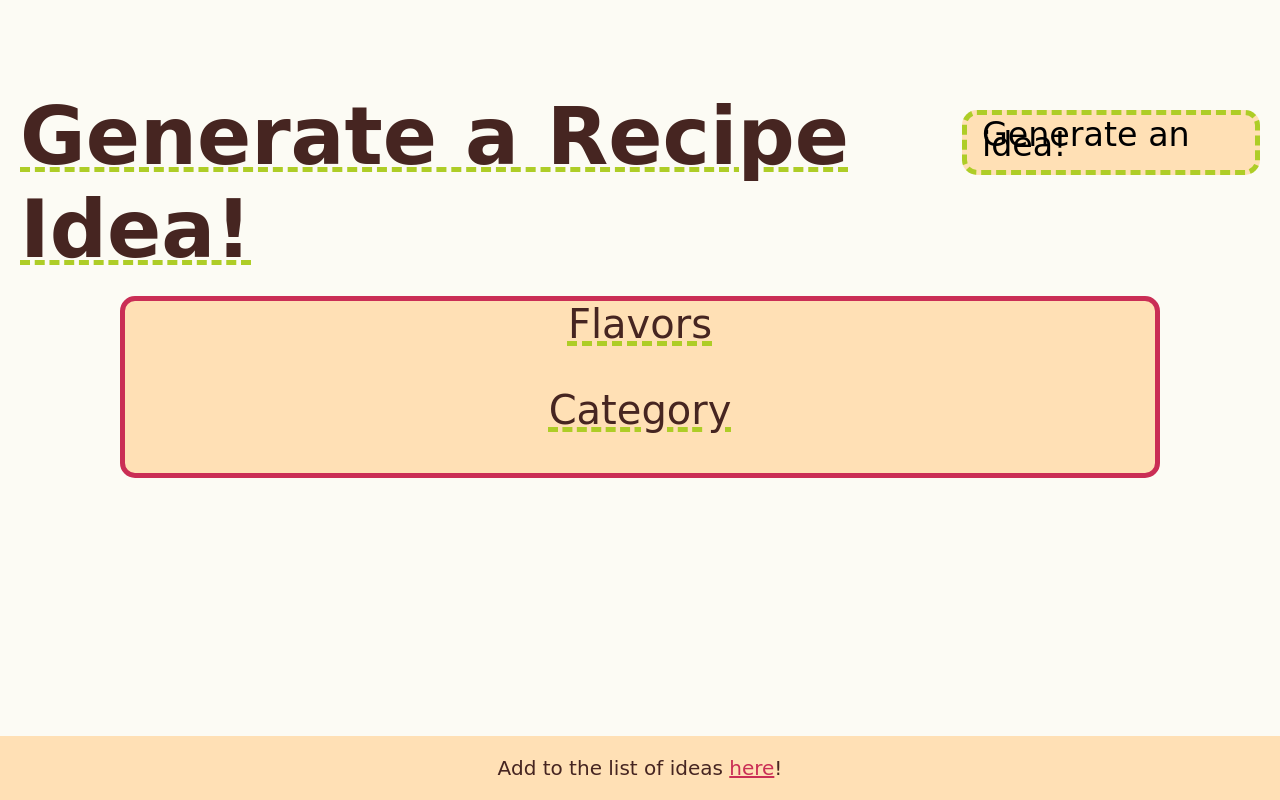
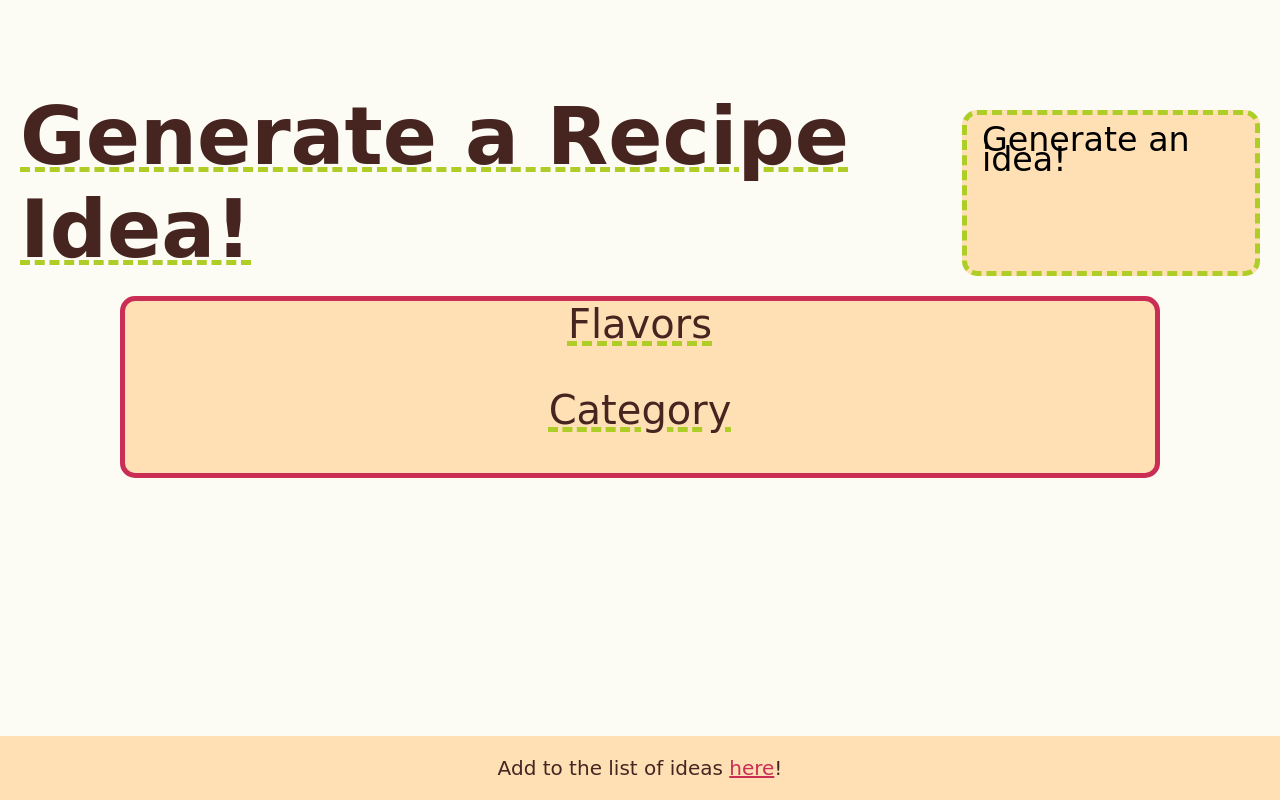
Before and after one commit to poinkpolkadots/recipe-generator, a plain HTML site: page index.html in a window 1280 px wide. Drawn offline with Linux system fonts and the light colour scheme; a web font is replaced by a local one.

Commit message:
line height

```diff
--- a/styles.css
+++ b/styles.css
@@ -49,8 +49,8 @@ footer a {
     background-color: #FFE0B5;
     border-radius: 15px;
     padding: 15px;
-    line-height: 10px;
-    height: 25px;
+    line-height: 20px;
+    /*height: 45px;*/
 }
 
 #button:hover {
```
